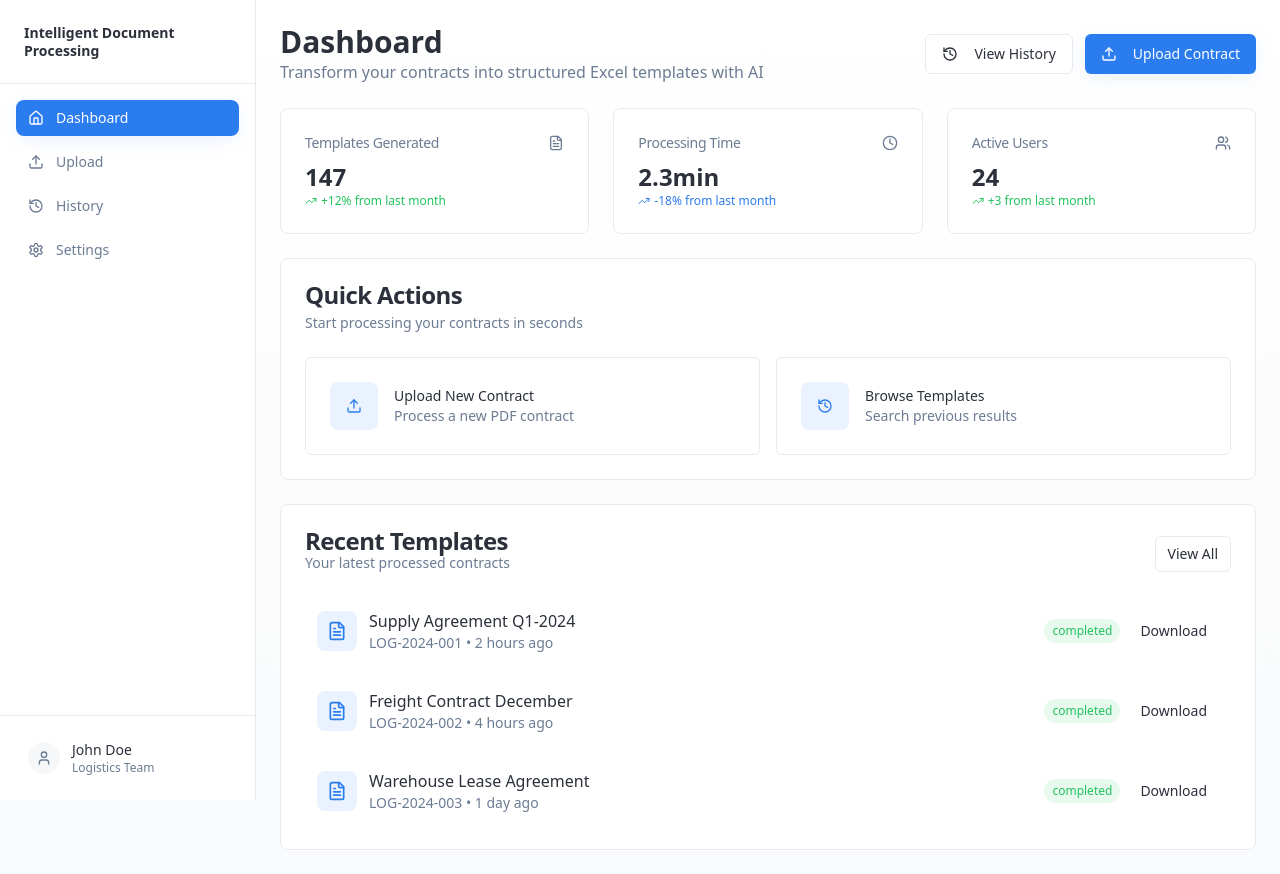
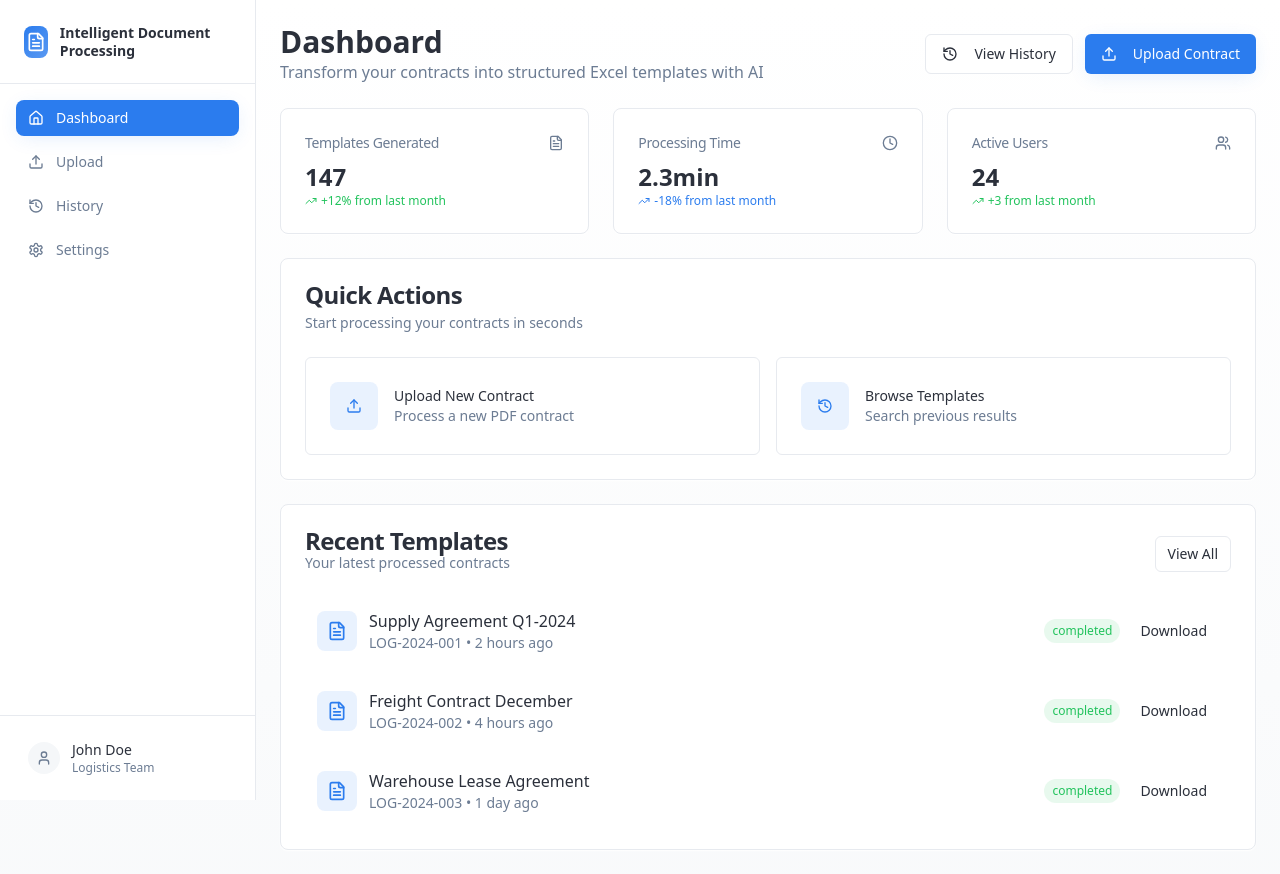
Before and after one commit to eshasherry/descartes-demo-ui, a React (Vite) app: page / in a window 1280 px wide. Built offline with nearby package versions, Linux system fonts and the light colour scheme.

Commit message:
Reverted to commit 8f5cb4d03159465adc61ff0524d37c09a4d214e4

```diff
--- a/src/components/layout/sidebar.tsx
+++ b/src/components/layout/sidebar.tsx
@@ -54,9 +54,14 @@ export function Sidebar() {
         <div className="flex flex-col h-full">
           {/* Logo */}
           <div className="p-6 border-b">
-            <h1 className="text-sm font-semibold text-foreground leading-tight">
-              Intelligent Document Processing
-            </h1>
+            <div className="flex items-center gap-3">
+              <div className="w-8 h-8 bg-gradient-primary rounded-lg flex items-center justify-center">
+                <FileText className="w-5 h-5 text-white" />
+              </div>
+              <h1 className="text-sm font-semibold text-foreground leading-tight">
+                Intelligent Document Processing
+              </h1>
+            </div>
           </div>
 
           {/* Navigation */}
```
